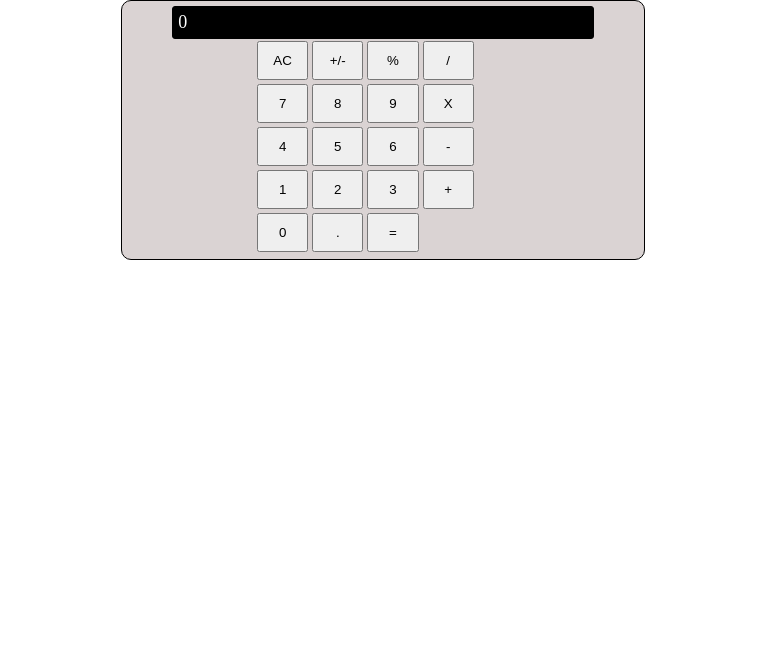
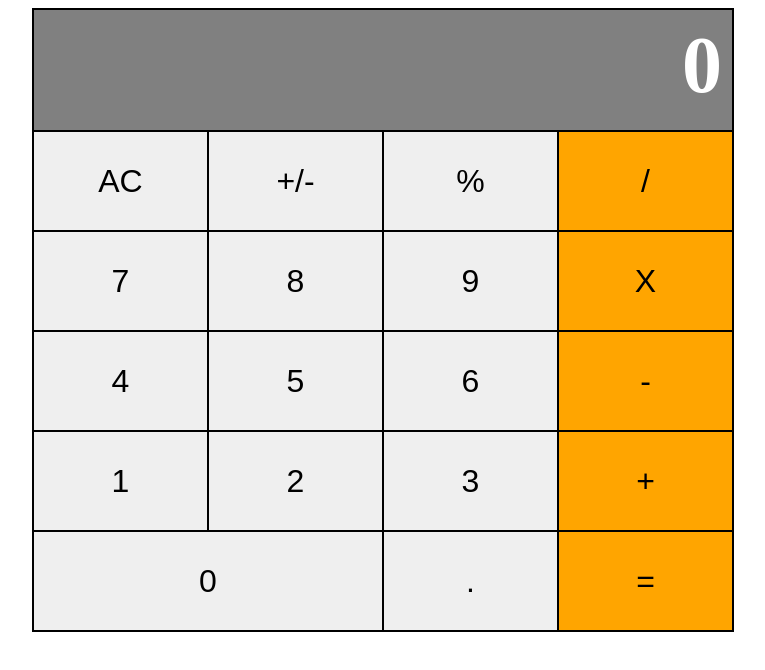
Before and after one commit to MarkoNS1990/react_calculator, a React (Create React App) app: page / in a window 1280 px wide. Shown: the top 670 px of the page, without its empty margins (257-1022 px from the left). Built offline with nearby package versions, Linux system fonts and the light colour scheme.

Commit message:
Finish styling calculator

```diff
--- a/src/components/Button.js
+++ b/src/components/Button.js
@@ -2,9 +2,10 @@ import React from 'react';
 import PropTypes from 'prop-types';
 
 function Button({ buttonName, clickHandler }) {
+  const operators = ['+', '-', '/', 'X', '='];
   return (
     <>
-      <button type="button" onClick={() => clickHandler(buttonName)} className="my-button">{buttonName}</button>
+      <button style={operators.includes(buttonName) ? { backgroundColor: 'orange' } : { backgroundColor: '' }} type="button" onClick={() => clickHandler(buttonName)} className={buttonName === '0' ? 'zero' : 'my-button'}>{buttonName}</button>
     </>
   );
 }
--- a/src/components/ButtonPanel.js
+++ b/src/components/ButtonPanel.js
@@ -31,11 +31,12 @@ function ButtonPanel({ clickHandler }) {
         <Button buttonName="2" clickHandler={handleClick} />
         <Button buttonName="3" clickHandler={handleClick} />
         <Button buttonName="+" clickHandler={handleClick} />
-        <div className="group-5">
-          <Button buttonName="0" clickHandler={handleClick} />
-          <Button buttonName="." clickHandler={handleClick} />
-          <Button buttonName="=" clickHandler={handleClick} />
-        </div>
+
+      </div>
+      <div className="group-5">
+        <Button buttonName="0" clickHandler={handleClick} />
+        <Button buttonName="." clickHandler={handleClick} />
+        <Button buttonName="=" clickHandler={handleClick} />
       </div>
     </div>
   );
--- a/src/components/Display.js
+++ b/src/components/Display.js
@@ -3,9 +3,9 @@ import PropTypes from 'prop-types';
 
 function Display({ result }) {
   return (
-    <>
-      <p className="result">{ result || '0' }</p>
-    </>
+
+    <h1 className="result">{ result || '0' }</h1>
+
   );
 }
 
--- a/src/styles/App.css
+++ b/src/styles/App.css
@@ -1,34 +1,51 @@
-body {
+.container {
+  width: 700px;
+  border: 1px solid black;
   margin: auto;
-}
-
-.container {
-  margin: auto;
-  width: 40%;
-  border: 1px solid black;
-  padding: 5px;
-  background-color: rgb(218, 211, 211);
-  border-radius: 10px;
-}
-
-.button-container {
-  margin: auto;
-  width: 50%;
+  display: flex;
+  flex-direction: column;
 }
 
 .my-button {
   padding: 10px;
-  margin: 2px;
-  width: 20%;
+  width: 25%;
+  font-size: 2rem;
+  border: 1px solid black;
+}
+
+.my-button:hover,
+.zero:hover {
+  cursor: pointer;
 }
 
 .result {
+  height: 100px;
+  background-color: gray;
+  font-weight: bold;
+  text-align: right;
+  color: #fff;
+  padding: 10px;
+  font-size: 5rem;
+  margin: 0;
   border: 1px solid black;
-  padding: 5px;
-  border-radius: 3px;
-  background-color: black;
-  width: 80%;
-  margin: auto;
-  font-size: 18px;
-  color: #fff;
 }
+
+.button-container {
+  display: flex;
+  flex-direction: column;
+}
+
+.group-1,
+.group-2,
+.group-3,
+.group-4,
+.group-5 {
+  height: 100px;
+  display: flex;
+}
+
+.zero {
+  width: 50%;
+  font-size: 2rem;
+  border: 1px solid black;
+}
```
